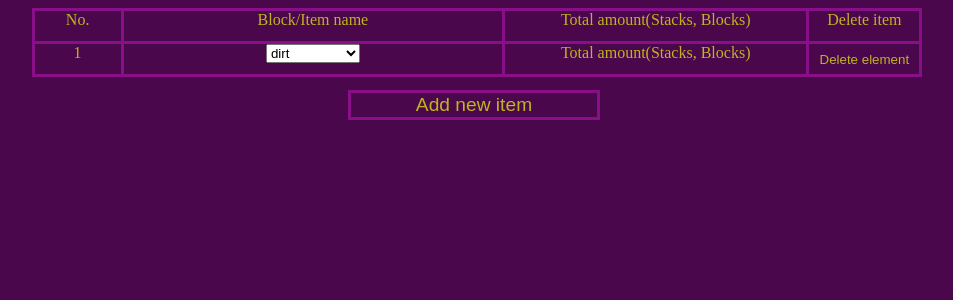
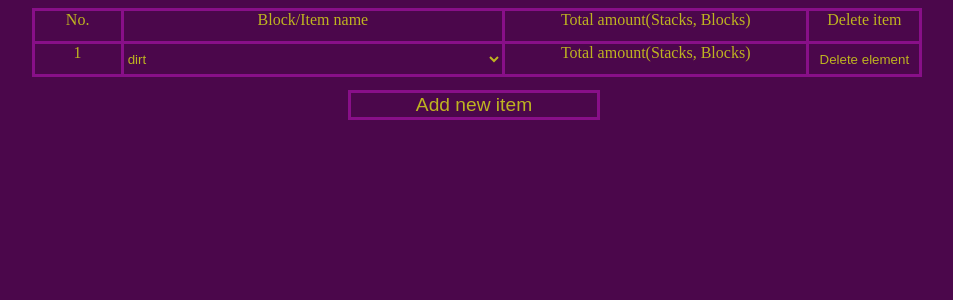
Before and after one commit to Marchewcia/Minecraft-list-maker, a PHP site: page /main.html in a window 1280 px wide. Shown: the top 300 px of the page, without its empty margins (166-1119 px from the left). Run offline with PHP 8.4, Linux system fonts and the light colour scheme.

Commit message:
styling for dropdown menu (select, option)

```diff
--- a/styles.css
+++ b/styles.css
@@ -77,3 +77,11 @@ body, button{
     width: 100%;
     height: 100%;
 }
+
+option, select {
+    width: 100%;
+    height: 100%;
+    background-color: var(--backgroud);
+    color: var(--font);
+    border: none;
+}
```
